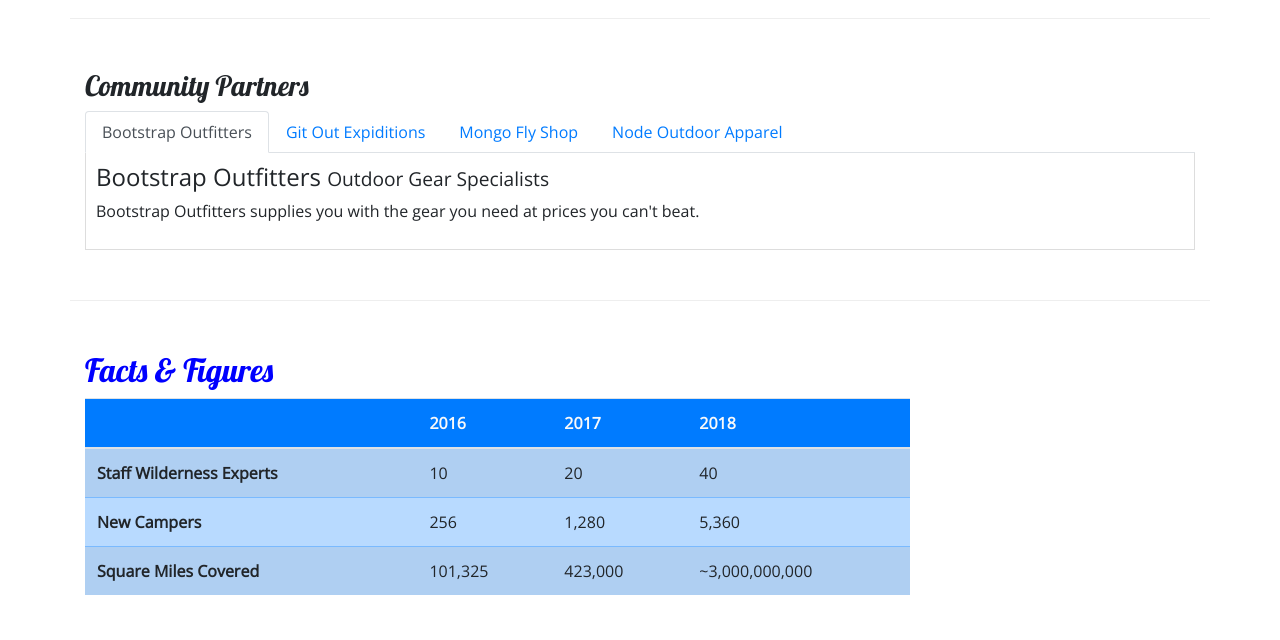
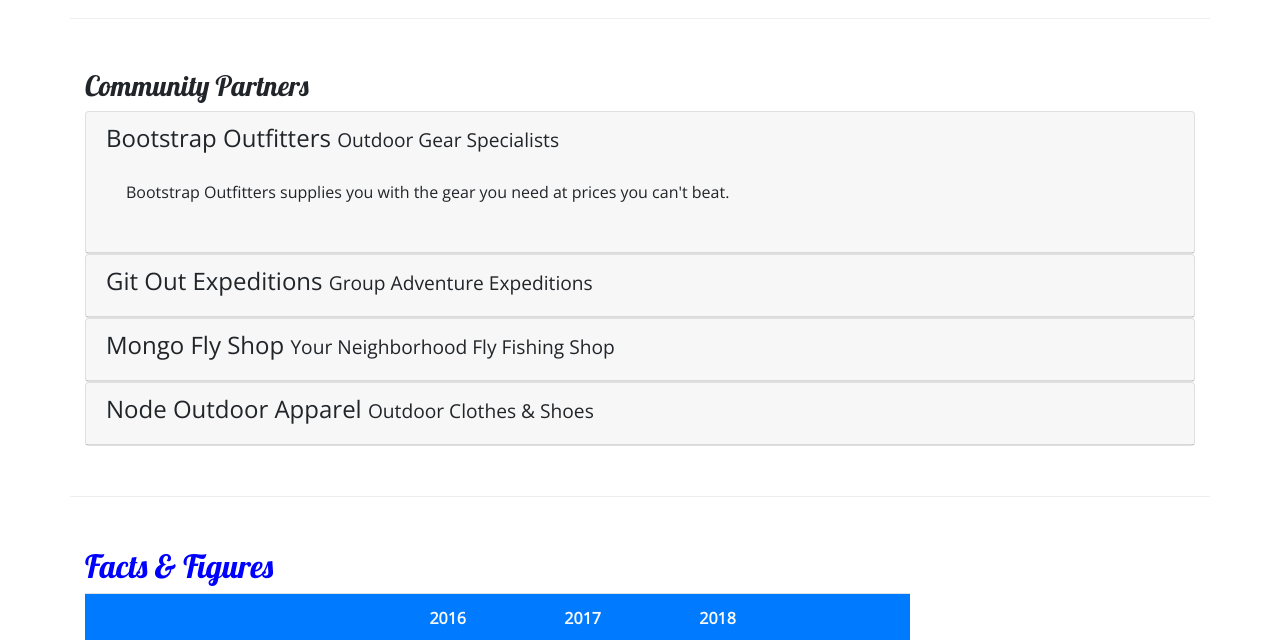
Before and after one commit to Kiki615/nucampsitePREV, a website: page aboutus.html in a window 1280 px wide. Shown: the part 850-1490 px from the top of the page. Drawn offline with nearby package versions, Linux system fonts and the light colour scheme.

Commit message:
accordians

```diff
--- a/aboutus.html
+++ b/aboutus.html
@@ -100,28 +100,63 @@
         <div class="row row-content">
             <div class="col-12">
                 <h3>Community Partners</h3>
-                <ul class="nav nav-tabs">
-                    <li class="nav-item"><a class="nav-link active" href="#bootstrap" role="tab" data-toggle="tab">Bootstrap Outfitters</a></li>
-                    <li class="nav-item"><a class="nav-link" href="#git" role="tab" data-toggle="tab">Git Out Expiditions</a></li>
-                    <li class="nav-item"><a class="nav-link" href="#mongo" role="tab" data-toggle="tab">Mongo Fly Shop</a></li>
-                    <li class="nav-item"><a class="nav-link" href="#node" role="tab" data-toggle="tab">Node Outdoor Apparel</a></li>
-                </ul>
-                <div class="tab-content">
-                    <div role="tabpanel" class="tab-pane fade show active" id="bootstrap">
-                        <h4>Bootstrap Outfitters <small>Outdoor Gear Specialists</small></h4>
-                        <p class="d-none d-sm-block">Bootstrap Outfitters supplies you with the gear you need at prices you can't beat.</p>
+
+                <div id="accordion">
+                    <div class="card">
+                        <div role="tab" class="card-header">
+                            <h4>
+                                <a class="collapsed" data-toggle="collapse" data-target="#bootstrap">
+                                    Bootstrap Outfitters <small>Outdoor Gear Specialists</small>
+                                </a>
+                            </h4>
+                            <div class="collapse show" id="bootstrap" data-parent="#accordion">
+                                <div class="card-body">
+                                     <p class="d-none d-sm-block">Bootstrap Outfitters supplies you with the gear you need at prices you can't beat.</p>
+                                </div>
+                            </div>
+                        </div>
                     </div>
-                    <div role="tabpanel" class="tab-pane fade" id="git">
-                        <h4>Git Out Expeditions <small>Group Adventure Expeditions</small></h4>
-                        <p class="d-none d-sm-block">Join Git Out Expeditions to explore new horizons with a group of other adventurers!</p>
+                    <div class="card">
+                        <div role="tab" class="card-header">
+                            <h4>
+                                <a class="collapsed" data-toggle="collapse" data-target="#git">
+                                    Git Out Expeditions <small>Group Adventure Expeditions</small>
+                                </a>
+                            </h4>
+                            <div class="collapse" id="git" data-parent="#accordion">
+                                <div class="card-body">
+                                    <p class="d-none d-sm-block">Join Git Out Expeditions to explore new horizons with a group of other adventurers!</p>
+                                </div>
+                            </div>
+                        </div>
                     </div>
-                    <div role="tabpanel" class="tab-pane fade" id="mongo">
-                        <h4>Mongo Fly Shop <small>Your Neighborhood Fly Fishing Shop</small></h4>
-                        <p class="d-none d-sm-block">Need a new fishing pole, a tacklebox, or flies of all kinds? Stop by Mongo Fly Shop.</p>
+                    <div class="card">
+                        <div role="tab" class="card-header">
+                            <h4>
+                                <a class="collapsed" data-toggle="collapse" data-target="#mongo">
+                                    Mongo Fly Shop <small>Your Neighborhood Fly Fishing Shop</small>
+                                </a>
+                            </h4>
+                            <div class="collapse" id="mongo" data-parent="#accordion">
+                                <div class="card-body">
+                                    <p class="d-none d-sm-block">Need a new fishing pole, a tacklebox, or flies of all kinds? Stop by Mongo Fly Shop.</p>
+                                </div>
+                            </div>
+                        </div>
                     </div>
-                    <div role="tabpanel" class="tab-pane fade" id="node">
-                        <h4>Node Outdoor Apparel <small>Outdoor Clothes & Shoes</small></h4>
-                        <p class="d-none d-sm-block">From polar fleeces to swimsuits, hiking boots to waders, a visit to Node will be sure to get you covered.</p>
+                    <div class="card">
+                        <div role="tab" class="card-header">
+                            <h4>
+                                <a class="collapsed" data-toggle="collapse" data-target="#node">
+                                    Node Outdoor Apparel <small>Outdoor Clothes & Shoes</small>
+                                </a>
+                            </h4>
+                            <div class="collapse" id="node" data-parent="#accordion">
+                                <div class="card-body">
+                                    <p class="d-none d-sm-block">From polar fleeces to swimsuits, hiking boots to waders, a visit to Node will be sure to get you covered.</p>
+                                </div>
+                            </div>
+                        </div>
                     </div>
                 </div>
             </div>
--- a/css/styles.css
+++ b/css/styles.css
@@ -34,3 +34,8 @@ header h2 {
     border-top: none;
     padding: 10px;
 }
+
+a, a:hover {
+    color: inherit;
+    text-decoration: none;
+  }
```
